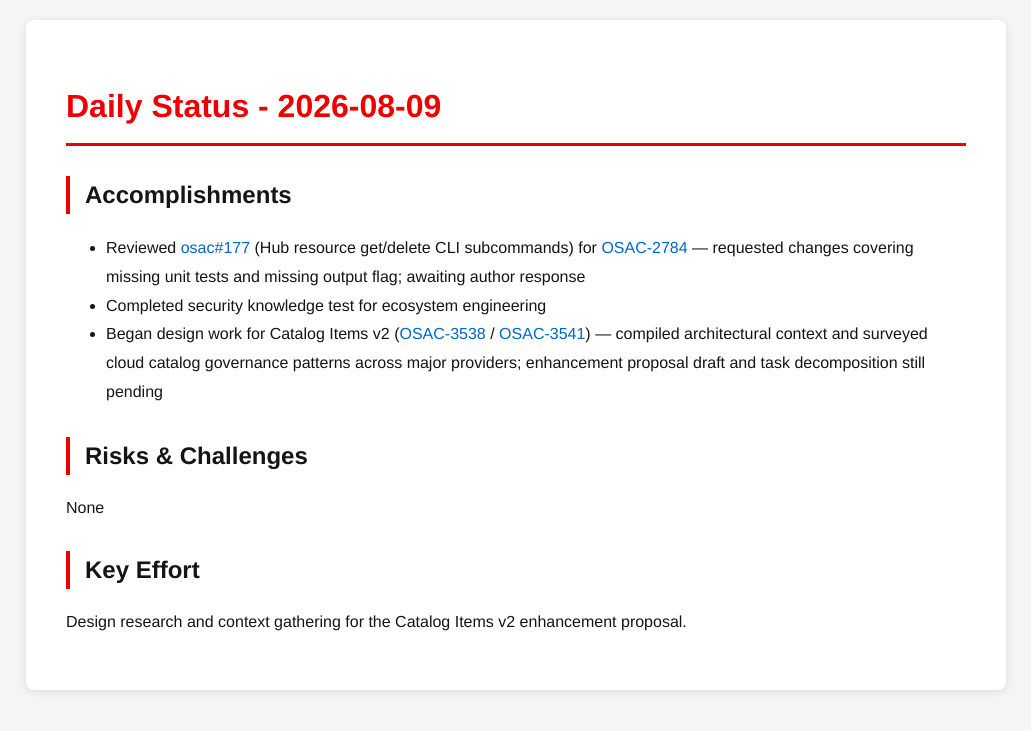
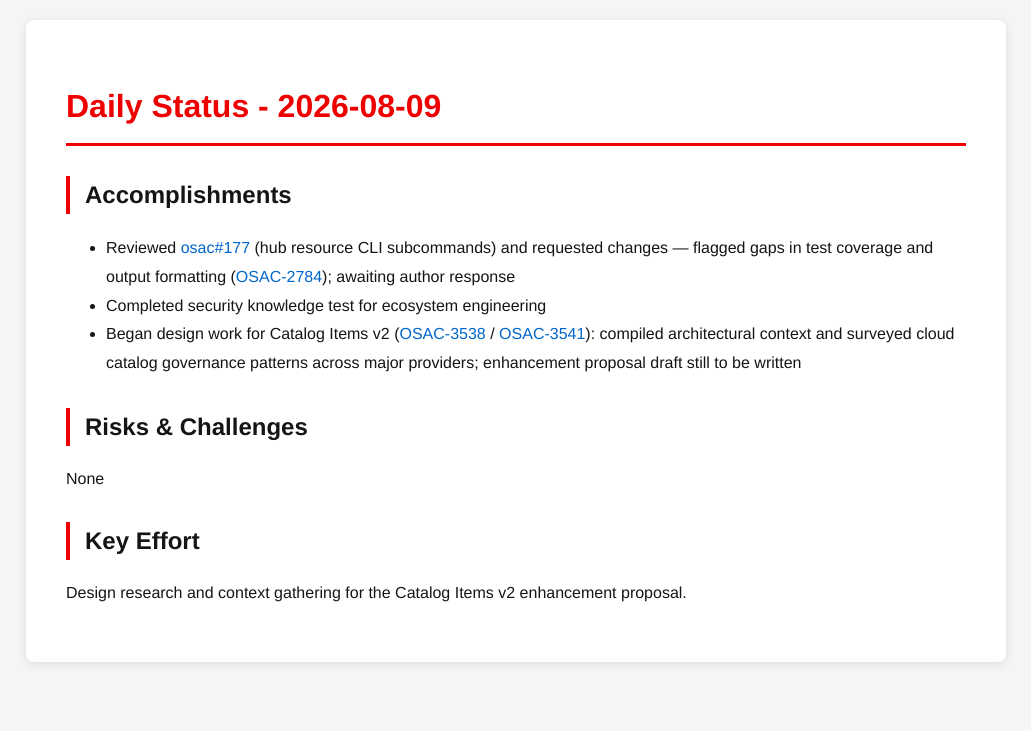
Before and after one commit to tzvatot/daily-status, a Jekyll site: the page built from 2026-08-09.md, in a window 1280 px wide. Shown: the top 731 px of the page, without its empty margins (124-1155 px from the left). Built offline with Jekyll 4.4.1, drawn with Linux system fonts in a browser that asks for light colours.

Commit message:
Daily status update - 2026-08-09

```diff
--- a/2026-08-09.md
+++ b/2026-08-09.md
@@ -7,9 +7,9 @@ date: 2026-08-09
 # Daily Status - 2026-08-09
 
 ## Accomplishments
-- Reviewed [osac#177](https://github.com/osac-project/osac/pull/177) (Hub resource get/delete CLI subcommands) for [OSAC-2784](https://redhat.atlassian.net/browse/OSAC-2784) — requested changes covering missing unit tests and missing output flag; awaiting author response
+- Reviewed [osac#177](https://github.com/osac-project/osac/pull/177) (hub resource CLI subcommands) and requested changes — flagged gaps in test coverage and output formatting ([OSAC-2784](https://redhat.atlassian.net/browse/OSAC-2784)); awaiting author response
 - Completed security knowledge test for ecosystem engineering
-- Began design work for Catalog Items v2 ([OSAC-3538](https://redhat.atlassian.net/browse/OSAC-3538) / [OSAC-3541](https://redhat.atlassian.net/browse/OSAC-3541)) — compiled architectural context and surveyed cloud catalog governance patterns across major providers; enhancement proposal draft and task decomposition still pending
+- Began design work for Catalog Items v2 ([OSAC-3538](https://redhat.atlassian.net/browse/OSAC-3538) / [OSAC-3541](https://redhat.atlassian.net/browse/OSAC-3541)): compiled architectural context and surveyed cloud catalog governance patterns across major providers; enhancement proposal draft still to be written
 
 ## Risks & Challenges
 None
```
